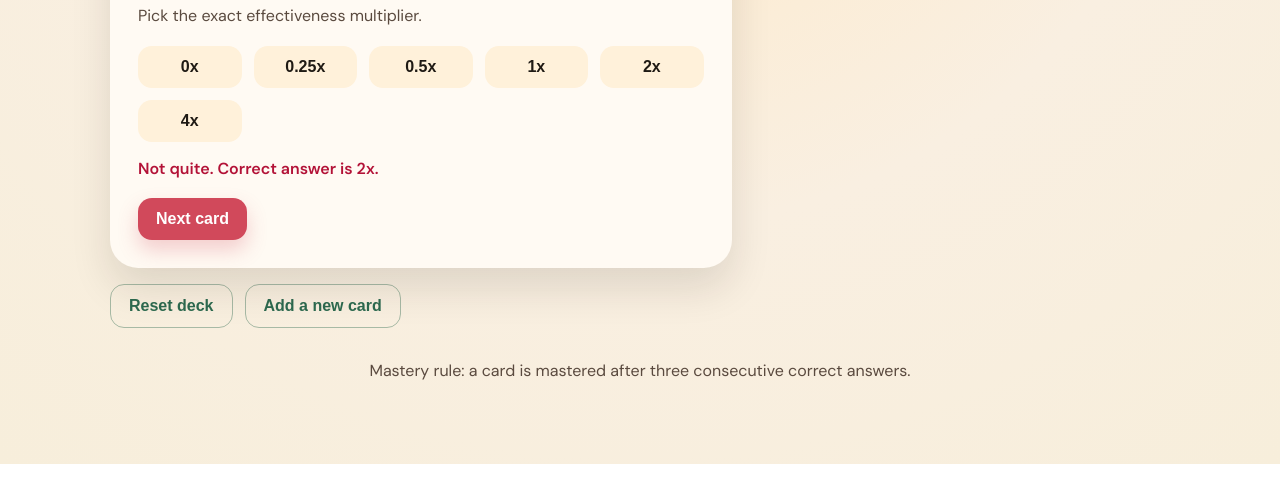
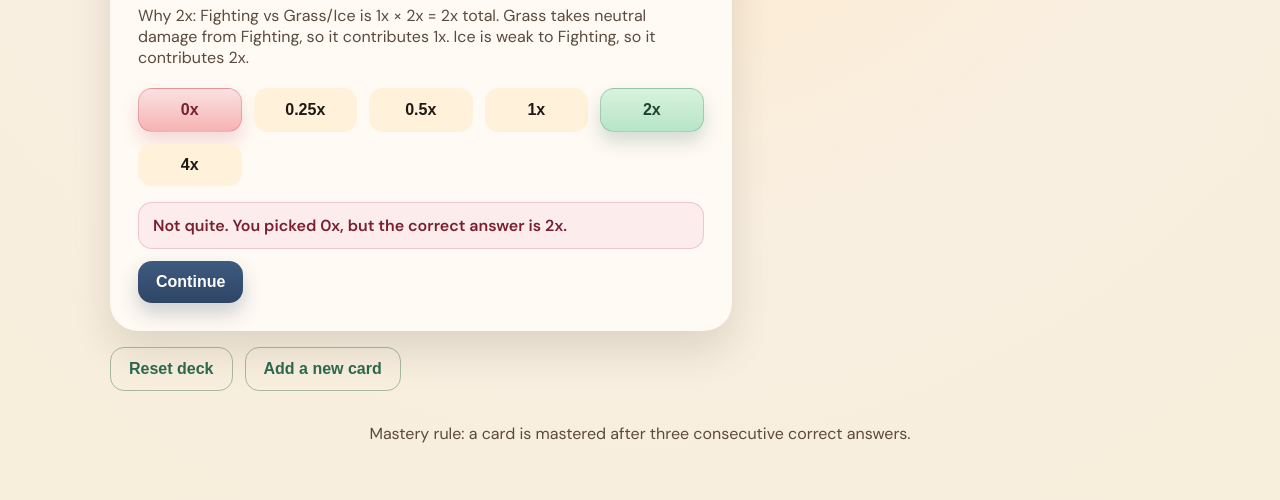
Before and after one commit to Crashdowne/pokemon-learnng, a website with bundled scripts: page index.html in a window 1280 px wide. Both pictures are taken after a click on the button "0x". Shown: the part 336-836 px from the top of the page. Before the commit the page ends 800 px from the top, so only its background shows below. Built offline with nearby package versions, Linux system fonts and the light colour scheme.

Commit message:
ui updates

```diff
--- a/app.js
+++ b/app.js
@@ -197,11 +197,79 @@ const updateProgressUI = () => {
 
 const formatDefenders = (defenders) => defenders.join("/");
 
+const formatMultiplier = (multiplier) => `${multiplier}x`;
+
+const describeEffect = (attacker, defender, multiplier) => {
+  if (multiplier === 0) {
+    return `${defender} is immune to ${attacker}, so it contributes 0x.`;
+  }
+
+  if (multiplier === 0.5) {
+    return `${defender} resists ${attacker}, so it contributes 0.5x.`;
+  }
+
+  if (multiplier === 1) {
+    return `${defender} takes neutral damage from ${attacker}, so it contributes 1x.`;
+  }
+
+  if (multiplier === 2) {
+    return `${defender} is weak to ${attacker}, so it contributes 2x.`;
+  }
+
+  if (multiplier === 4) {
+    return `${defender} has a double weakness to ${attacker}, so it contributes 4x.`;
+  }
+
+  return `${defender} contributes ${formatMultiplier(multiplier)}.`;
+};
+
+const buildEffectivenessExplanation = (card) => {
+  const perDefender = card.defenders.map((defender) => {
+    const multiplier = getEffectiveness(card.attacker, defender);
+    return describeEffect(card.attacker, defender, multiplier);
+  });
+
+  if (card.defenders.length === 1) {
+    return `Why ${formatMultiplier(card.correct)}: ${perDefender[0]}`;
+  }
+
+  const perDefenderMultipliers = card.defenders
+    .map((defender) => formatMultiplier(getEffectiveness(card.attacker, defender)))
+    .join(" × ");
+
+  return `Why ${formatMultiplier(card.correct)}: ${card.attacker} vs ${formatDefenders(card.defenders)} is ${perDefenderMultipliers} = ${formatMultiplier(card.correct)} total. ${perDefender.join(" ")}`;
+};
+
+const resetFeedbackState = () => {
+  elements.feedback.classList.remove("success", "error");
+};
+
+const setFeedback = (message, isCorrect) => {
+  elements.feedback.textContent = message;
+  elements.feedback.classList.toggle("success", isCorrect);
+  elements.feedback.classList.toggle("error", !isCorrect);
+};
+
+const setAnswerButtonState = (selectedValue, card) => {
+  Array.from(elements.answerButtons.querySelectorAll("button")).forEach((button) => {
+    const buttonValue = Number(button.dataset.value);
+    const isCorrect = buttonValue === card.correct;
+    const isSelected = buttonValue === selectedValue;
+
+    button.disabled = true;
+    button.classList.toggle("correct", isCorrect);
+    button.classList.toggle("wrong", isSelected && !isCorrect);
+  });
+};
+
 const renderQuestion = () => {
   const card = state.queue[0];
   state.currentCard = card || null;
   elements.feedback.textContent = "";
+  elements.questionSub.textContent = "Pick the exact effectiveness multiplier.";
+  resetFeedbackState();
   elements.nextButton.style.display = "none";
+  elements.nextButton.textContent = "Continue";
   elements.answerButtons.innerHTML = "";
   state.awaitingNext = false;
 
@@ -221,15 +289,11 @@ const renderQuestion = () => {
     const button = document.createElement("button");
     button.type = "button";
     button.className = "btn answer";
+    button.dataset.value = String(value);
     button.textContent = `${value}x`;
     button.addEventListener("click", () => handleAnswer(value));
     elements.answerButtons.appendChild(button);
   });
-};
-
-const setFeedback = (message, isCorrect) => {
-  elements.feedback.textContent = message;
-  elements.feedback.style.color = isCorrect ? "#2d6a4f" : "#b31237";
 };
 
 const handleAnswer = (value) => {
@@ -237,13 +301,17 @@ const handleAnswer = (value) => {
   const card = state.currentCard;
   const progress = normalizeProgress(card.id);
   const isCorrect = value === card.correct;
+  const explanation = buildEffectivenessExplanation(card);
+
+  elements.questionSub.textContent = explanation;
+  setAnswerButtonState(value, card);
 
   if (isCorrect) {
     progress.streak += 1;
     if (progress.streak >= MASTERY_THRESHOLD) {
       progress.mastered = true;
       state.queue.shift();
-      setFeedback(`Correct. Card mastered at ${card.correct}x.`, true);
+      setFeedback(`Correct. ${card.attacker} now lands for ${formatMultiplier(card.correct)} here.`, true);
     } else {
       state.queue.shift();
       state.queue.push(card);
@@ -255,7 +323,7 @@ const handleAnswer = (value) => {
     const insertLimit = Math.max(1, Math.floor(state.queue.length / 2));
     const insertIndex = Math.floor(Math.random() * insertLimit);
     state.queue.splice(insertIndex, 0, card);
-    setFeedback(`Not quite. Correct answer is ${card.correct}x.`, false);
+    setFeedback(`Not quite. You picked ${formatMultiplier(value)}, but the correct answer is ${formatMultiplier(card.correct)}.`, false);
   }
 
   state.awaitingNext = true;
--- a/index.html
+++ b/index.html
@@ -50,7 +50,7 @@
             <div class="answers" id="answerButtons"></div>
             <div class="feedback" id="feedback"></div>
             <button class="btn primary" id="nextButton" type="button">
-              Next card
+              Continue
             </button>
           </div>
           <div class="controls">
--- a/styles.css
+++ b/styles.css
@@ -164,6 +164,18 @@ h1 {
   transform: translateY(-1px);
 }
 
+#nextButton {
+  display: none;
+  background: linear-gradient(180deg, #3d5a80 0%, #2f4565 100%);
+  color: white;
+  box-shadow: 0 10px 20px rgba(47, 69, 101, 0.24);
+}
+
+#nextButton:hover {
+  background: linear-gradient(180deg, #4b6d99 0%, #345070 100%);
+  transform: translateY(-1px);
+}
+
 .btn.ghost {
   background: transparent;
   color: var(--secondary);
@@ -181,18 +193,49 @@ h1 {
 }
 
 .btn.answer.correct {
-  background: #b7e4c7;
+  background: linear-gradient(180deg, #d8f3dc 0%, #b7e4c7 100%);
+  color: #1b4332;
+  box-shadow: 0 10px 18px rgba(45, 106, 79, 0.2);
+  border: 1px solid rgba(45, 106, 79, 0.25);
 }
 
 .btn.answer.wrong {
-  background: #f7b3b3;
+  background: linear-gradient(180deg, #fae1e1 0%, #f7b3b3 100%);
+  color: #7a1f2f;
+  box-shadow: 0 10px 18px rgba(179, 18, 55, 0.14);
+  border: 1px solid rgba(179, 18, 55, 0.22);
+}
+
+.btn.answer:disabled {
+  cursor: default;
+  transform: none;
+}
+
+.btn.answer:disabled:hover {
+  box-shadow: none;
 }
 
 .feedback {
   min-height: 28px;
   font-weight: 600;
+  margin-bottom: 12px;
+  padding: 12px 14px;
+  border-radius: 14px;
+  background: rgba(255, 255, 255, 0.6);
+  border: 1px solid rgba(31, 26, 20, 0.08);
   color: var(--muted);
-  margin-bottom: 12px;
+}
+
+.feedback.success {
+  color: #1b4332;
+  background: #e7f7ec;
+  border-color: rgba(45, 106, 79, 0.18);
+}
+
+.feedback.error {
+  color: #7a1f2f;
+  background: #fdecec;
+  border-color: rgba(179, 18, 55, 0.18);
 }
 
 .controls {
```
